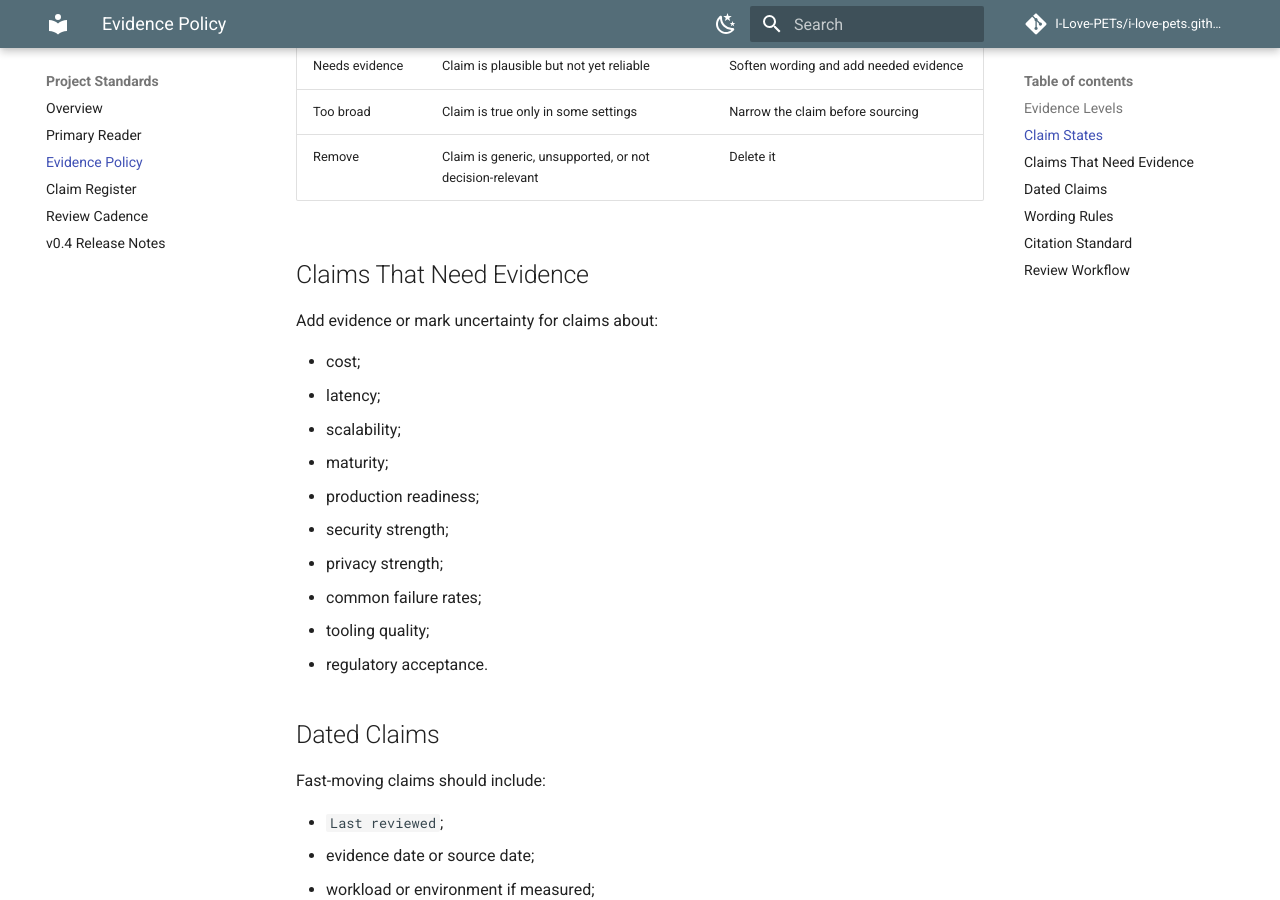
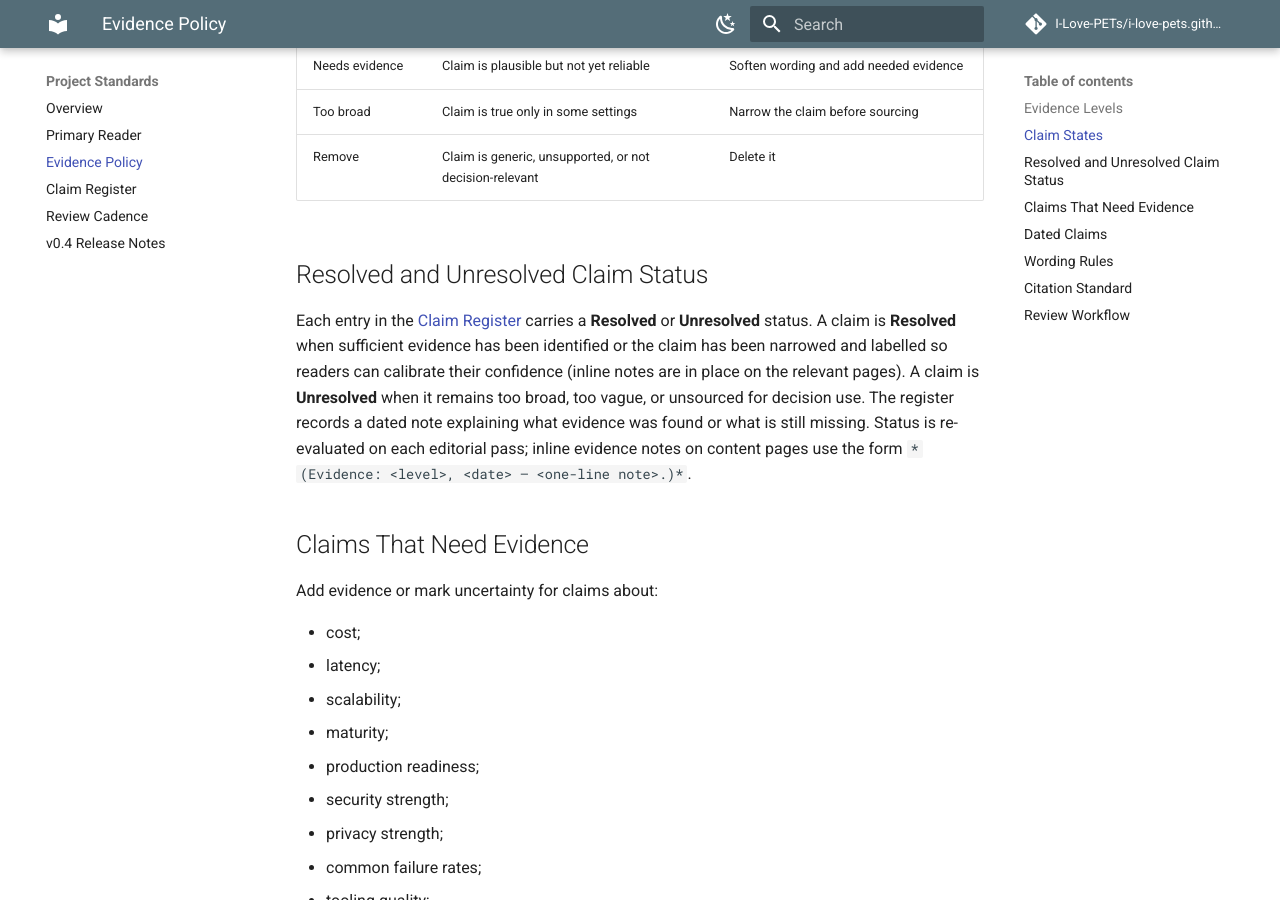
Before and after one commit to I-Love-PETs/i-love-pets.github.io, an MkDocs documentation site: the page built from docs/project-standards/evidence-policy.md, in a window 1280 px wide and 900 px high, scrolled down 1176 px. Built offline with MkDocs 1.6.1 and Material for MkDocs 9.7.7, drawn with Linux system fonts in a browser that asks for light colours; comment, search, counter and statistics services are not loaded.

Commit message:
evidence-pass: add Resolved/Unresolved status convention to evidence policy

```diff
--- a/docs/project-standards/evidence-policy.md
+++ b/docs/project-standards/evidence-policy.md
@@ -24,6 +24,10 @@ Use these labels when reviewing pages:
 | Needs evidence | Claim is plausible but not yet reliable | Soften wording and add needed evidence |
 | Too broad | Claim is true only in some settings | Narrow the claim before sourcing |
 | Remove | Claim is generic, unsupported, or not decision-relevant | Delete it |
+
+## Resolved and Unresolved Claim Status
+
+Each entry in the [Claim Register](claim-register.md) carries a **Resolved** or **Unresolved** status. A claim is **Resolved** when sufficient evidence has been identified or the claim has been narrowed and labelled so readers can calibrate their confidence (inline notes are in place on the relevant pages). A claim is **Unresolved** when it remains too broad, too vague, or unsourced for decision use. The register records a dated note explaining what evidence was found or what is still missing. Status is re-evaluated on each editorial pass; inline evidence notes on content pages use the form `*(Evidence: <level>, <date> — <one-line note>.)*`.
 
 ## Claims That Need Evidence
 
```
